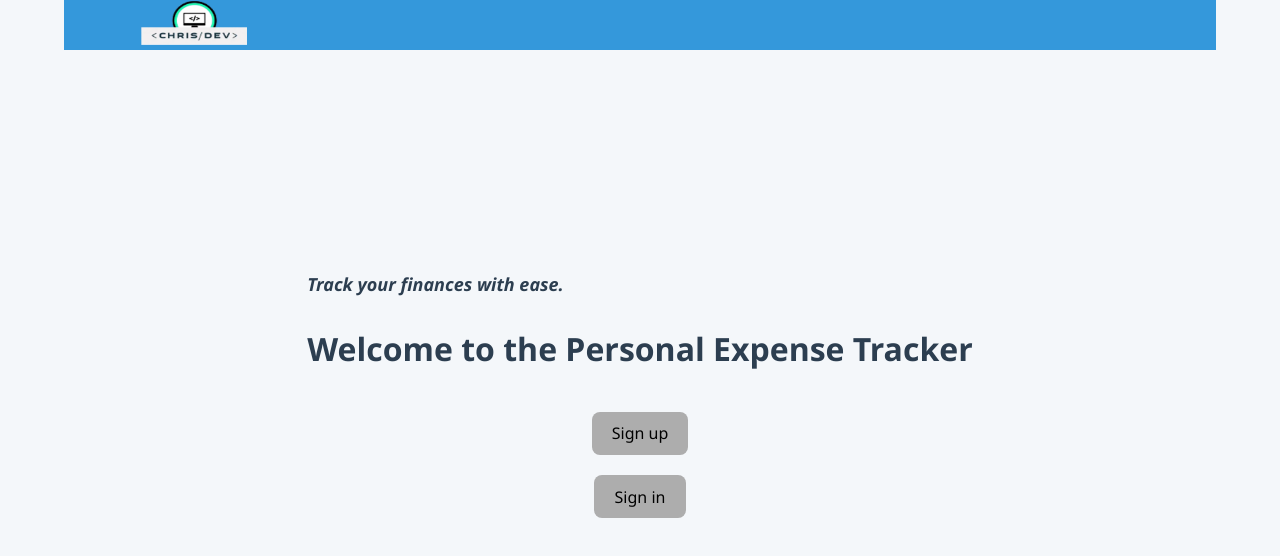
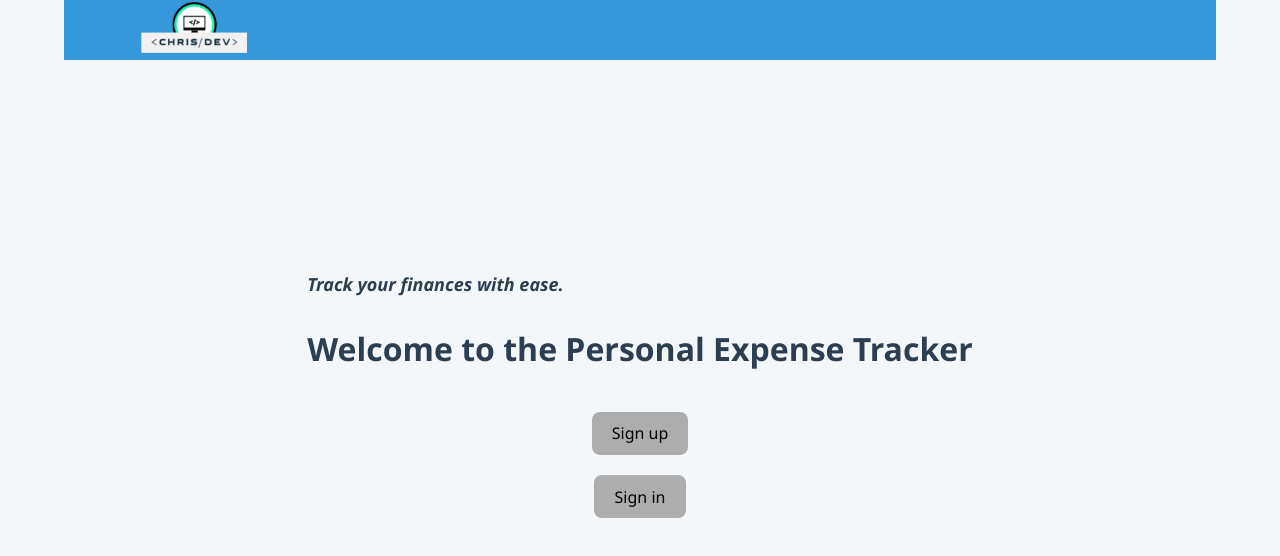
Before and after one commit to chris321-dev/finance-tracker-client, a React (Vite) app: page /auth in a window 1280 px wide. Shown: the top 556 px of the page. Built offline with nearby package versions, Linux system fonts and the light colour scheme; no server answers.

Commit message:
Update App.css

```diff
--- a/src/App.css
+++ b/src/App.css
@@ -28,11 +28,11 @@ html {
   align-items: center;
   color: white;
   width: 90%;
-  height: 50px;
+  height: 60px;
 }
 
 .navbar .logoDiv .logo1 {
-  height: 58px;
+  height: 65px;
   width: 120px;
   padding: 7px;
 }
```
